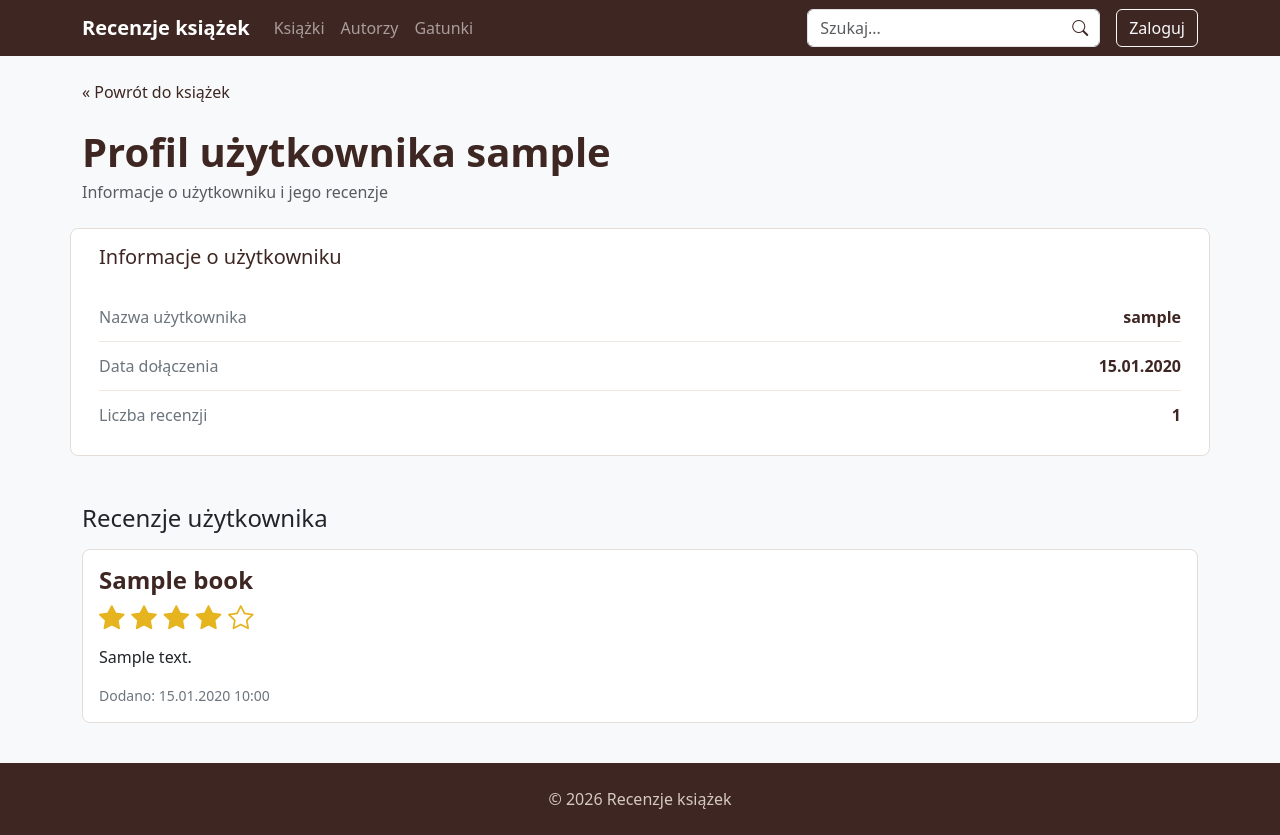
After one commit to rwiszowaty/django-book-review, a Django app: a page that uses templates/public_profile.html in a window 1280 px wide. The commit adds this page. Run offline with Django 5.2, Linux system fonts and the light colour scheme; tables that the repository leaves empty hold one stand-in row (values such as "Sample post").

Commit message:
feat: add public user profiles

```diff
--- a/static/css/style.css
+++ b/static/css/style.css
@@ -191,3 +191,14 @@
 .profile-icon:hover {
     color: var(--site-brown-light);
 }
+
+.review-user {
+    color: var(--site-brown);
+    font-size: 1.2rem;
+    font-weight: 600;
+    text-decoration: none;
+}
+
+.review-user:hover {
+    color: var(--site-brown-hover);
+}
--- /dev/null
+++ b/templates/public_profile.html
@@ -0,0 +1,117 @@
+{% extends "_base.html" %}
+
+{% block title %}Profil {{ profile_user.username }}{% endblock %}
+
+{% block content %}
+
+<div class="mb-4">
+    <a
+        href="{% url 'books:book_list' %}"
+        class="back-to-books text-decoration-none"
+    >
+        &laquo; Powrót do książek
+    </a>
+</div>
+
+<div class="profile-header mb-4">
+    <div>
+        <h1 class="mb-1">
+            Profil użytkownika {{ profile_user.username }}
+        </h1>
+
+        <p class="text-muted mb-0">
+            Informacje o użytkowniku i jego recenzje
+        </p>
+    </div>
+</div>
+
+<div class="row g-4 mb-5">
+    <div class="card profile-card h-100">
+        <div class="card-body">
+
+            <h2 class="h5 profile-section-title mb-4">
+                Informacje o użytkowniku
+            </h2>
+
+            <div class="profile-info-row">
+                <span>Nazwa użytkownika</span>
+                <strong>{{ profile_user.username }}</strong>
+            </div>
+
+            <div class="profile-info-row">
+                <span>Data dołączenia</span>
+                <strong>
+                    {{ profile_user.date_joined|date:"d.m.Y" }}
+                </strong>
+            </div>
+
+            <div class="profile-info-row">
+                <span>Liczba recenzji</span>
+                <strong>
+                    {{ review_count }}
+                </strong>
+            </div>
+
+        </div>
+    </div>
+</div>
+
+<h2 class="h4 mb-3">
+    Recenzje użytkownika
+</h2>
+
+{% if reviews %}
+
+    {% for review in reviews %}
+    <div class="card profile-review-card mb-3">
+        <div class="card-body">
+
+            <div>
+                <h3 class="h4 mb-1">
+                    <a
+                        href="{% url 'books:book_detail' slug=review.book.slug %}"
+                        class="profile-book-title"
+                    >
+                        {{ review.book.title }}
+                    </a>
+                </h3>
+
+                <div class="rating-stars mb-2">
+                    {% for star in review.rating_stars %}
+                        <i
+                            class="bi {{ star }}"
+                            aria-hidden="true"
+                        ></i>
+                    {% endfor %}
+                </div>
+            </div>
+
+            <p class="profile-review-content mb-3">
+                {{ review.content }}
+            </p>
+
+            <div class="profile-review-date">
+                Dodano: {{ review.created_at|date:"d.m.Y H:i" }}
+            </div>
+
+        </div>
+    </div>
+    {% endfor %}
+
+{% else %}
+
+    <div class="card profile-empty-card">
+        <div class="card-body text-center py-5">
+
+            <i class="bi bi-chat-square-text profile-empty-icon"></i>
+
+            <h3 class="h5 mt-3">
+                Ten użytkownik nie ma jeszcze żadnych recenzji.
+            </h3>
+
+        </div>
+    </div>
+
+{% endif %}
+
+{% endblock %}
--- a/users/urls.py
+++ b/users/urls.py
@@ -1,6 +1,11 @@
 from django.urls import path
 
-from .views import ProfileEditView, ProfileView, SetUsernameView
+from .views import (
+    PublicProfileView,
+    ProfileEditView,
+    ProfileView,
+    SetUsernameView,
+)
 
 app_name = "users"
 
@@ -9,4 +14,5 @@ urlpatterns = [
     path("profile/", ProfileView.as_view(), name="profile"),
     path("profile/edit/", ProfileEditView.as_view(), name="profile_edit"),
     path("set-username/", SetUsernameView.as_view(), name="set_username"),
+    path("<str:username>/", PublicProfileView.as_view(), name="public_profile"),
 ]
--- a/users/views.py
+++ b/users/views.py
@@ -1,8 +1,9 @@
 from django.contrib.auth.mixins import LoginRequiredMixin
 from django.urls import reverse
-from django.views.generic import FormView, TemplateView
+from django.views.generic import DetailView, FormView, TemplateView
 
 from .forms import UsernameForm
+from .models import CustomUser
 
 from books.utils import get_rating_stars
 
@@ -59,3 +60,28 @@ class ProfileEditView(LoginRequiredMixin, FormView):
 
     def get_success_url(self):
         return reverse("users:profile")
+
+
+class PublicProfileView(DetailView):
+    model = CustomUser
+    template_name = "public_profile.html"
+    context_object_name = "profile_user"
+    slug_field = "username"
+    slug_url_kwarg = "username"
+
+    def get_context_data(self, **kwargs):
+        context = super().get_context_data(**kwargs)
+
+        reviews = self.object.reviews.select_related(
+            "book",
+        ).all()
+
+        for review in reviews:
+            review.rating_stars = get_rating_stars(
+                review.rating,
+            )
+
+        context["reviews"] = reviews
+        context["review_count"] = reviews.count()
+
+        return context
```
Also changed, not shown: books/tests/test_views.py (+21 -0 lines), templates/book_detail.html (+6 -1 lines), users/tests/conftest.py (+9 -0 lines), users/tests/test_views.py (+155 -0 lines).
